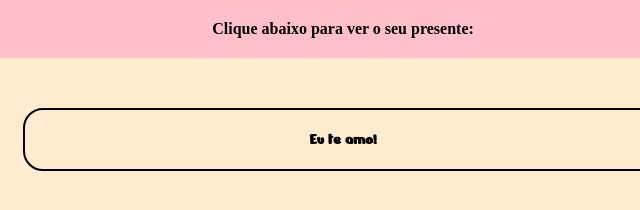
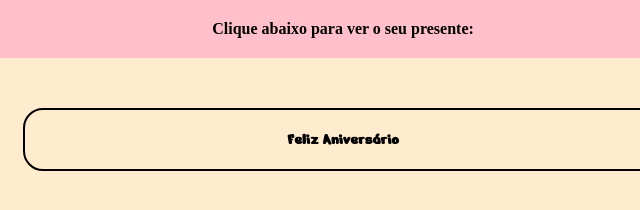
Before and after one commit to Samueljhc/amor, a plain HTML site: page index.html in a window 1280 px wide. Shown: the full height of the page, 297-937 px from the left. Drawn offline with Linux system fonts and the light colour scheme; a web font is replaced by a local one.

Commit message:
Pequeno update

```diff
--- a/index.html
+++ b/index.html
@@ -10,7 +10,7 @@
 <body>
     <main>
         <h1>Clique abaixo para ver o seu presente:</h1>
-        <a href="index2.html">Eu te amo!</a>
+        <a href="index2.html">Feliz Aniversário</a>
     </main>
 </body>
 </html>
```
